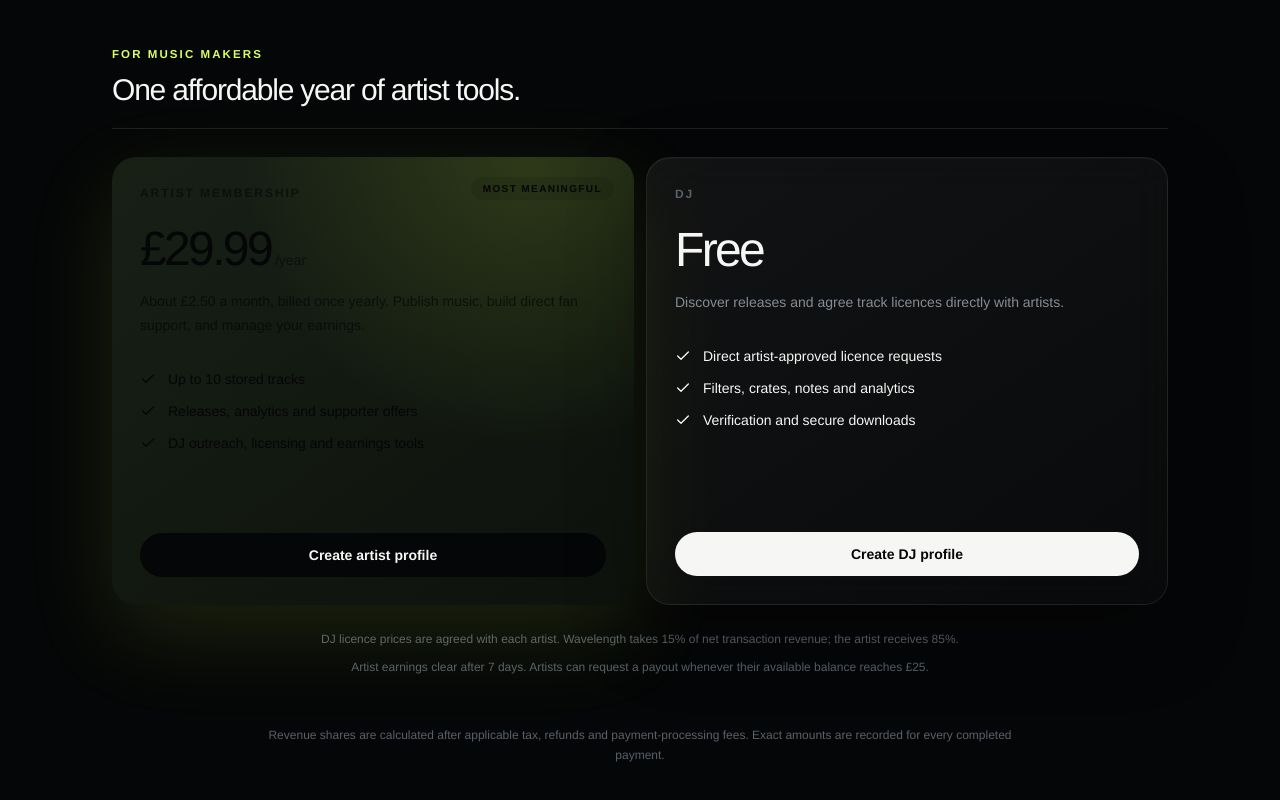
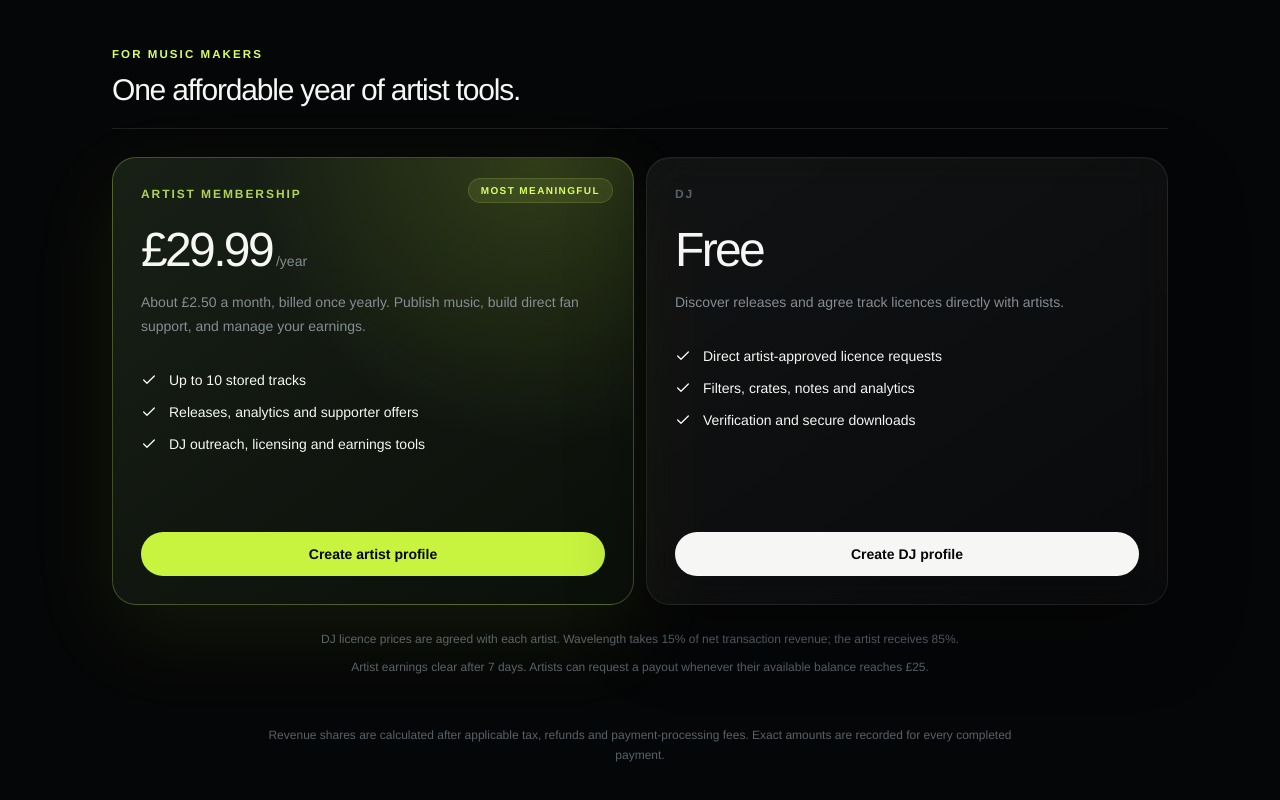
Before and after one commit to dean1234533/Music-Platform-App, a React (Vite) app: page /pricing in a window 1280 px wide. Shown: the part 516-1316 px from the top of the page. Built offline with nearby package versions, Linux system fonts and the light colour scheme; no server answers; the database is empty.

Commit message:
Improve featured pricing card contrast

```diff
--- a/src/components/marketing/PriceCard.tsx
+++ b/src/components/marketing/PriceCard.tsx
@@ -38,14 +38,14 @@
   }, [])
 
   return (
-    <div ref={cardRef} className={`price-card-reveal price-card-delay-${index} ${visible ? 'is-visible' : ''} relative flex min-h-[28rem] flex-col rounded-[1.5rem] p-7 ${featured ? 'border border-brand-400/20 bg-[radial-gradient(circle_at_80%_0%,rgba(200,243,63,.14),transparent_18rem),linear-gradient(145deg,#182016,#0d120c)] text-ink-0 shadow-[0_30px_90px_rgba(200,243,63,.07)] md:border-0 md:bg-brand-500 md:text-surface-0 md:shadow-[0_30px_90px_rgba(200,243,63,.12)]' : 'premium-panel'}`}>
-      {featured ? <span className="absolute right-5 top-5 rounded-full bg-brand-400/10 px-3 py-1 text-[10px] font-bold uppercase tracking-[0.14em] text-brand-400 md:bg-black/10 md:text-surface-0">Most meaningful</span> : null}
-      <p className={`text-xs font-bold uppercase tracking-[0.16em] ${featured ? 'text-brand-400/75 md:text-surface-0/60' : 'text-ink-3'}`}>{title}</p>
-      <p className="mt-6 text-5xl font-medium tracking-[-0.055em]">{price}<span className={`ml-1 text-sm font-medium tracking-normal ${featured ? 'text-ink-2 md:text-surface-0/60' : 'text-ink-2'}`}>{suffix}</span></p>
-      <p className={`mt-4 text-sm leading-6 ${featured ? 'text-ink-2 md:text-surface-0/70' : 'text-ink-2'}`}>{description}</p>
+    <div ref={cardRef} className={`price-card-reveal price-card-delay-${index} ${visible ? 'is-visible' : ''} relative flex min-h-[28rem] flex-col rounded-[1.5rem] p-7 ${featured ? 'border border-brand-400/25 bg-[radial-gradient(circle_at_82%_0%,rgba(200,243,63,.16),transparent_18rem),linear-gradient(145deg,#182016,#0b0f0a)] text-ink-0 shadow-[0_30px_90px_rgba(200,243,63,.08)]' : 'premium-panel'}`}>
+      {featured ? <span className="absolute right-5 top-5 rounded-full border border-brand-400/15 bg-brand-400/10 px-3 py-1 text-[10px] font-bold uppercase tracking-[0.14em] text-brand-400">Most meaningful</span> : null}
+      <p className={`text-xs font-bold uppercase tracking-[0.16em] ${featured ? 'text-brand-400/80' : 'text-ink-3'}`}>{title}</p>
+      <p className="mt-6 text-5xl font-medium tracking-[-0.055em]">{price}<span className="ml-1 text-sm font-medium tracking-normal text-ink-2">{suffix}</span></p>
+      <p className="mt-4 text-sm leading-6 text-ink-2">{description}</p>
       <ul className="mt-8 space-y-3">{features.map((feature) => <li key={feature} className="flex items-center gap-3 text-sm"><Check className="h-4 w-4 shrink-0" />{feature}</li>)}</ul>
       <div className="mt-auto pt-10">
-        <Link to={to} className={`block rounded-full px-5 py-3 text-center text-sm font-semibold transition ${featured ? 'bg-brand-500 text-surface-0 hover:bg-brand-400 md:bg-surface-0 md:text-ink-0 md:hover:bg-surface-2' : 'bg-ink-0 text-surface-0 hover:bg-brand-400'}`}>{cta}</Link>
+        <Link to={to} className={`block rounded-full px-5 py-3 text-center text-sm font-semibold transition ${featured ? 'bg-brand-500 text-surface-0 hover:bg-brand-400' : 'bg-ink-0 text-surface-0 hover:bg-brand-400'}`}>{cta}</Link>
       </div>
     </div>
   )
```
